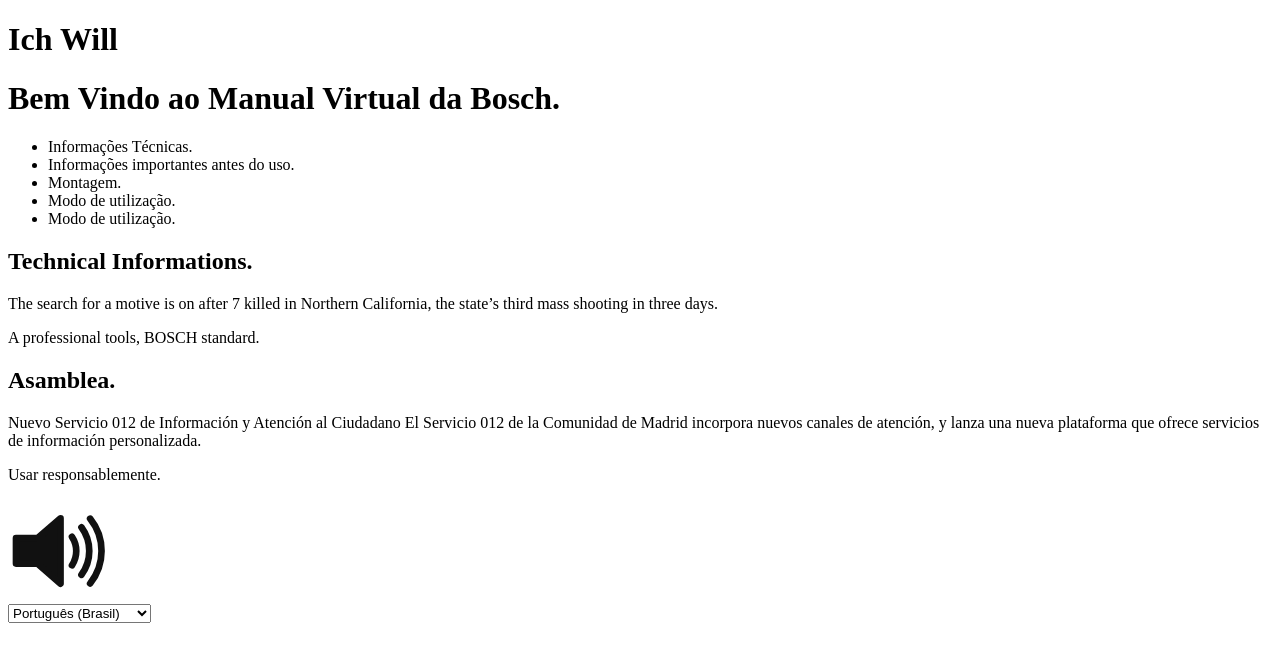
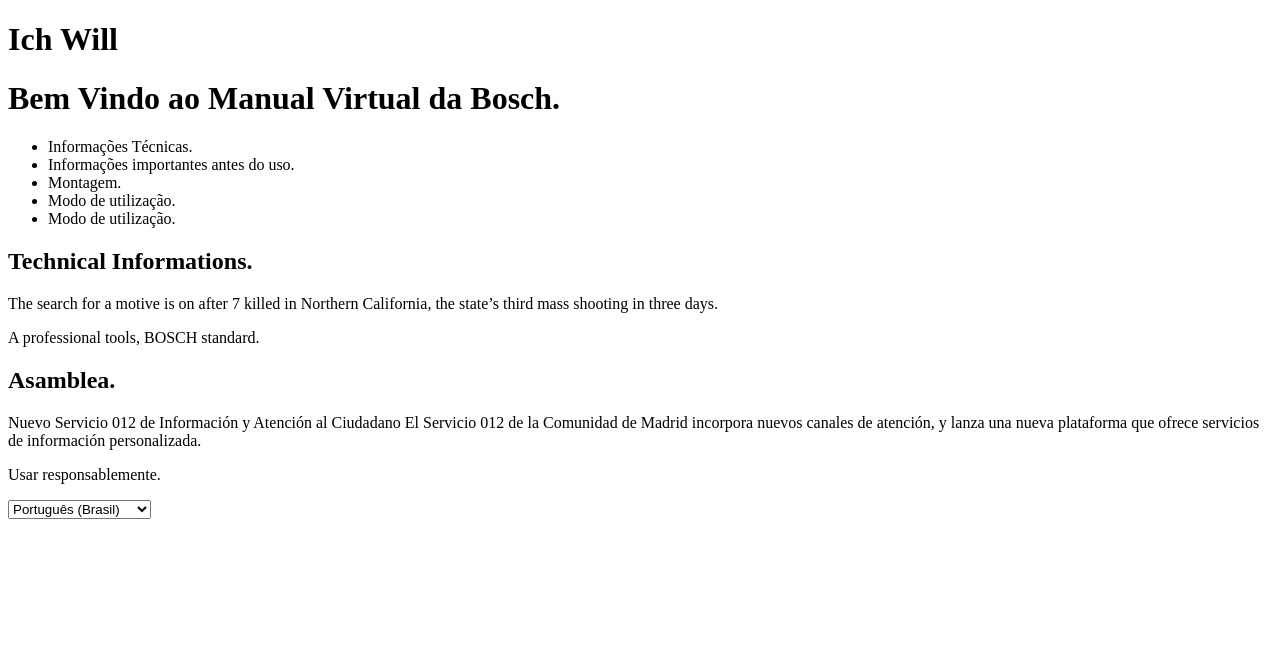
Before and after one commit to jgvlf/React_Speech_With_Artyom, a React (Create React App) app: page / in a window 1280 px wide. Shown: the top 662 px of the page. Built offline with nearby package versions, Linux system fonts and the light colour scheme.

Commit message:
👌 IMPROVE: Without Button

```diff
--- a/src/components/Speaker.js
+++ b/src/components/Speaker.js
@@ -1,6 +1,5 @@
+import Artyom from "artyom.js";
 import React from "react";
-import SoundSpeak from "../assets/img/speaker.svg";
-import Artyom from "artyom.js";
 
 
 export function Speaker({children, value}){
@@ -26,22 +25,23 @@
         }, 250);
     }
 
+
+
     function speak(speaker, value){
         console.log(speaker);
         console.log(value);
-        speaker.say(value);
+        speaker.say(value,{
+            onEnd:speaker.shutUp()
+        });
     }
+
+    document.addEventListener("mouseup", initializerSpeaker)
+
     return(
         <>
             <div id="text">
                 {children}
             </div>
-            <div>
-                <img src={SoundSpeak} alt="Clique para escutar" width={100} height={100}
-                onClick={initializerSpeaker}>
-
-                </img>
-            </div>
         </>
     );
 }
```
